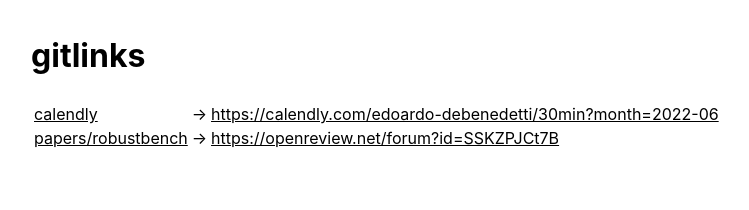
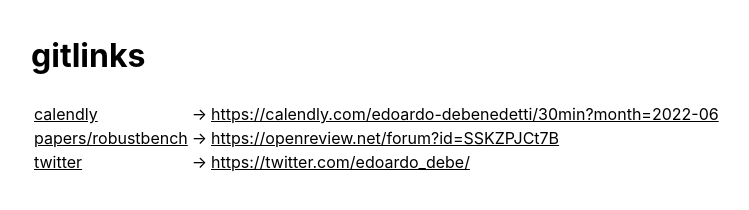
Before and after one commit to dedeswim/go, a plain HTML site: page index.html in a window 1280 px wide. Shown: the whole page, without its empty margins (1-750 px from the left). Drawn offline with Linux system fonts and the light colour scheme.

Commit message:
Set key "twitter" → "twitter.com/edoardo_debe/"

```diff
--- a/index.csv
+++ b/index.csv
@@ -1,3 +1,4 @@
 key,url
 papers/robustbench,https://openreview.net/forum?id=SSKZPJCt7B
 calendly,https://calendly.com/edoardo-debenedetti/30min?month=2022-06
+twitter,https://twitter.com/edoardo_debe/
--- a/index.html
+++ b/index.html
@@ -10,4 +10,4 @@
 td:nth-child(1) { text-align: left }
 </style>
 <h1>gitlinks</h1>
-<table><tbody><tr><td><a href="calendly">calendly</a></td><td>→</td><td><a href="https://calendly.com/edoardo-debenedetti/30min?month=2022-06">https://calendly.com/edoardo-debenedetti/30min?month=2022-06</a></td></li><tr><td><a href="papers/robustbench">papers/robustbench</a></td><td>→</td><td><a href="https://openreview.net/forum?id=SSKZPJCt7B">https://openreview.net/forum?id=SSKZPJCt7B</a></td></li></tbody></table>
+<table><tbody><tr><td><a href="calendly">calendly</a></td><td>→</td><td><a href="https://calendly.com/edoardo-debenedetti/30min?month=2022-06">https://calendly.com/edoardo-debenedetti/30min?month=2022-06</a></td></li><tr><td><a href="papers/robustbench">papers/robustbench</a></td><td>→</td><td><a href="https://openreview.net/forum?id=SSKZPJCt7B">https://openreview.net/forum?id=SSKZPJCt7B</a></td></li><tr><td><a href="twitter">twitter</a></td><td>→</td><td><a href="https://twitter.com/edoardo_debe/">https://twitter.com/edoardo_debe/</a></td></li></tbody></table>
```
Also changed, not shown: twitter/index.html (added, +1 -0 lines).
